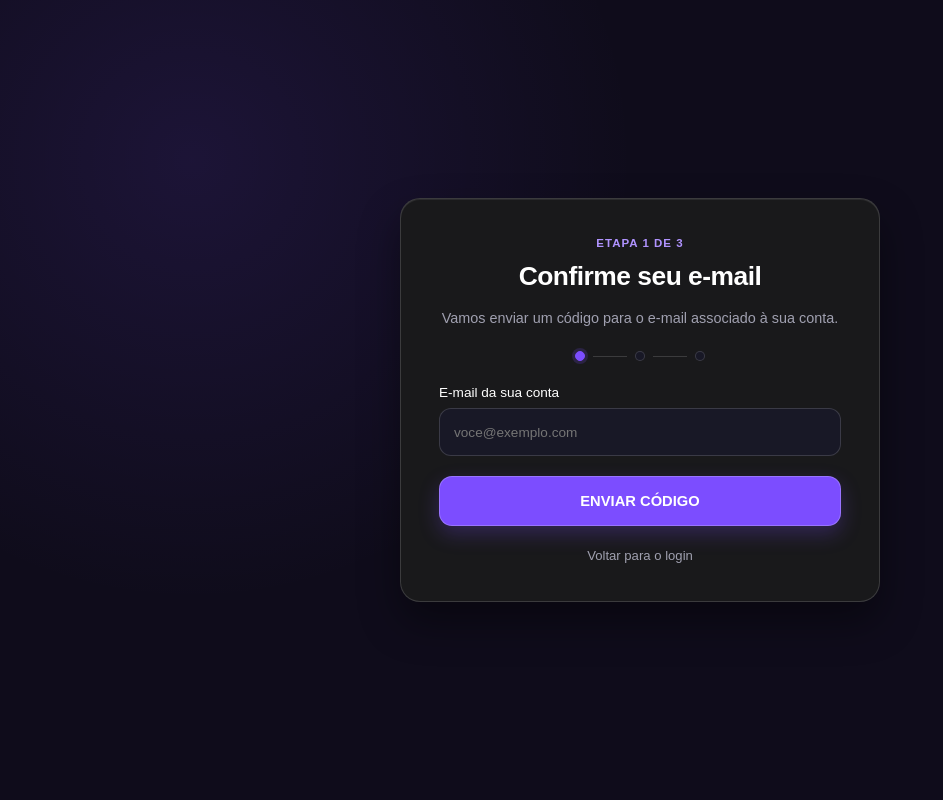
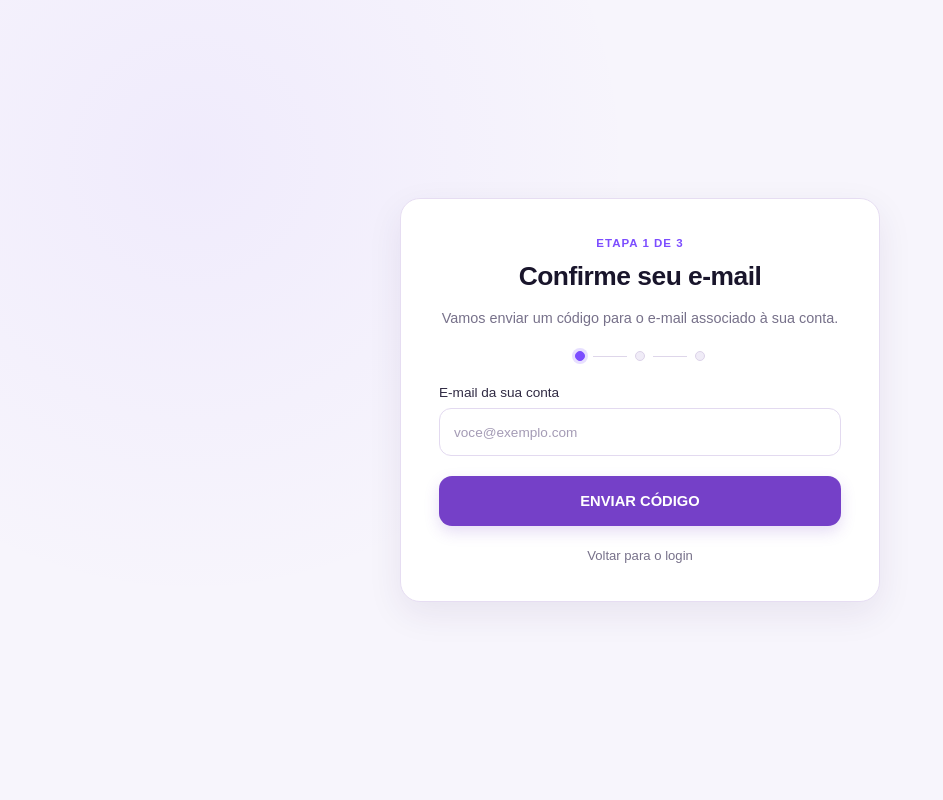
Before and after one commit to migueldinois/DuckFy, a Flask app: page /redefinir in a window 1280 px wide. Shown: the whole page, without its empty margins (0-943 px from the left). Run offline with Flask 3, Linux system fonts and the light colour scheme.

Commit message:
feat: adicionar estilização à página de redefinição de senha para modo claro

```diff
--- a/static/css/redefinir_senha.css
+++ b/static/css/redefinir_senha.css
@@ -366,3 +366,129 @@ button[type="submit"]:focus-visible {
     cursor: wait;
     opacity: 0.7;
 }
+
+body {
+    background:
+        radial-gradient(
+            circle at 15% 20%,
+            rgba(124, 77, 255, 0.06),
+            transparent 35%
+        ),
+        #F7F5FC;
+
+    color: #19152B;
+}
+
+/* Card principal */
+.container {
+    background: #FFFFFF;
+    border: 1px solid #E6DDF2;
+
+    box-shadow: 0 12px 35px rgba(50, 30, 90, 0.08);
+}
+
+/* Títulos */
+.logo {
+    color: #19152B;
+}
+
+.etapa-atual {
+    color: #7C4DFF;
+}
+
+.descricao {
+    color: #77718A;
+}
+
+/* Campos */
+.campo label {
+    color: #302A43;
+}
+
+.campo input {
+    color: #302A43;
+    background: #FFFFFF;
+    border: 1px solid #E3DAF0;
+}
+
+.campo input::placeholder {
+    color: #A49BB5;
+}
+
+.campo input:focus {
+    border-color: #7C4DFF;
+    box-shadow: 0 0 0 3px rgba(124, 77, 255, 0.12);
+}
+
+/* Regras da senha */
+.regras p {
+    color: #77718A;
+}
+
+/* Progresso */
+.progresso-ponto {
+    background: #F0ECF7;
+    border-color: #DCD3E9;
+}
+
+.progresso-linha {
+    background: #DED6EA;
+}
+
+/* Mensagens */
+.mensagem-status {
+    color: #A52F36;
+    background: #FFF0F0;
+    border-color: #F2CCCC;
+}
+
+.mensagem-status.sucesso {
+    color: #237A50;
+    background: #EAF8F0;
+    border-color: #C5E8D2;
+}
+
+/* Botões */
+button[type="submit"] {
+    color: #FFFFFF;
+    background: #7540C8;
+    border: none;
+    box-shadow: 0 6px 15px rgba(117, 64, 200, 0.18);
+}
+
+button[type="submit"]:hover {
+    background: #6632B8;
+}
+
+/* Botões secundários */
+.botao-secundario {
+    color: #77718A;
+}
+
+.botao-secundario:hover {
+    color: #7540C8;
+}
+
+/* Voltar ao login */
+.voltar-login {
+    color: #77718A;
+}
+
+.voltar-login:hover {
+    color: #7540C8;
+}
+
+/* Aviso de sucesso */
+.aviso-sucesso {
+    color: #302A43;
+    background: #F0ECF7;
+}
+
+/* Botão continuar */
+.btn-continuar {
+    background: #7540C8;
+}
+
+.btn-continuar:hover {
+    background: #6632B8;
+}
```
